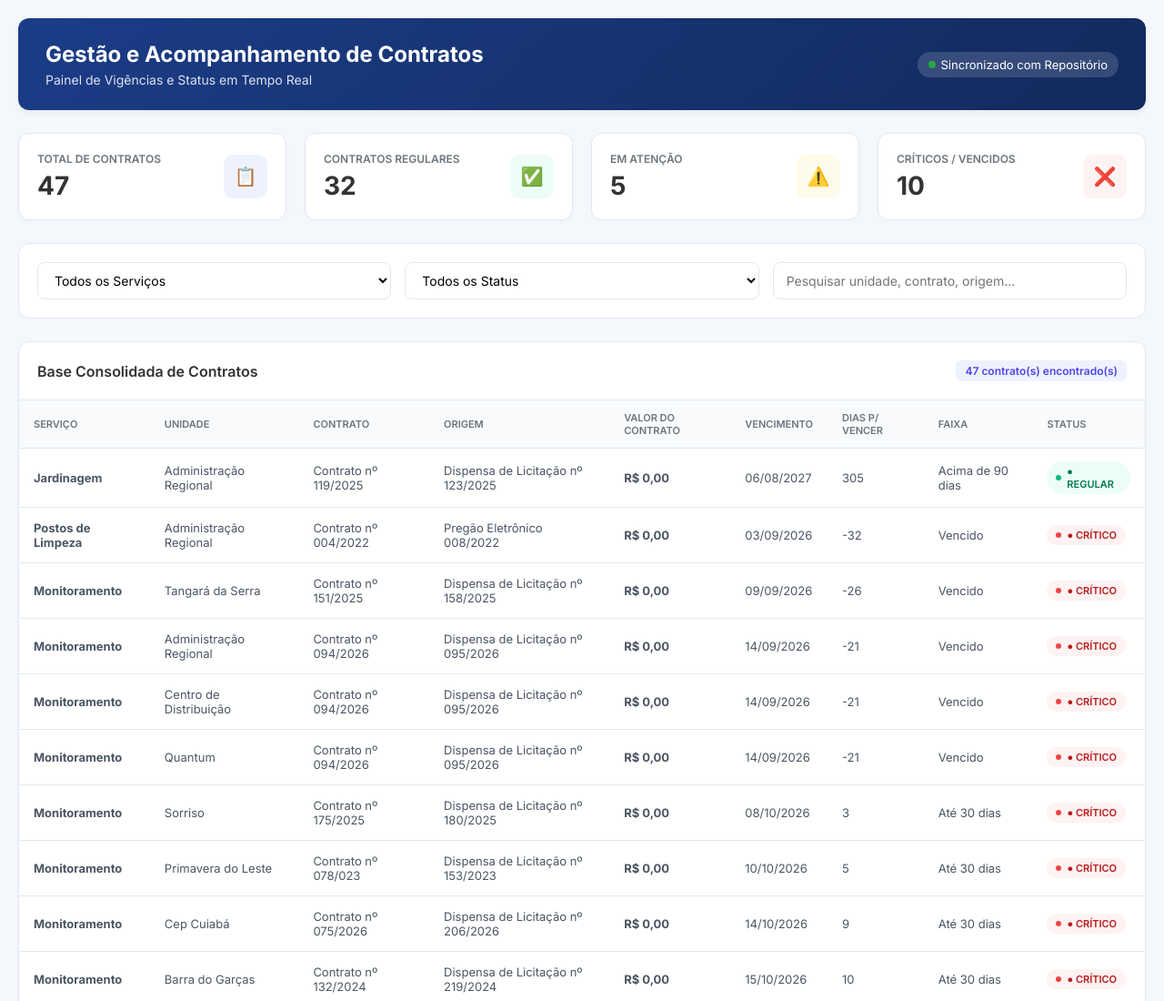
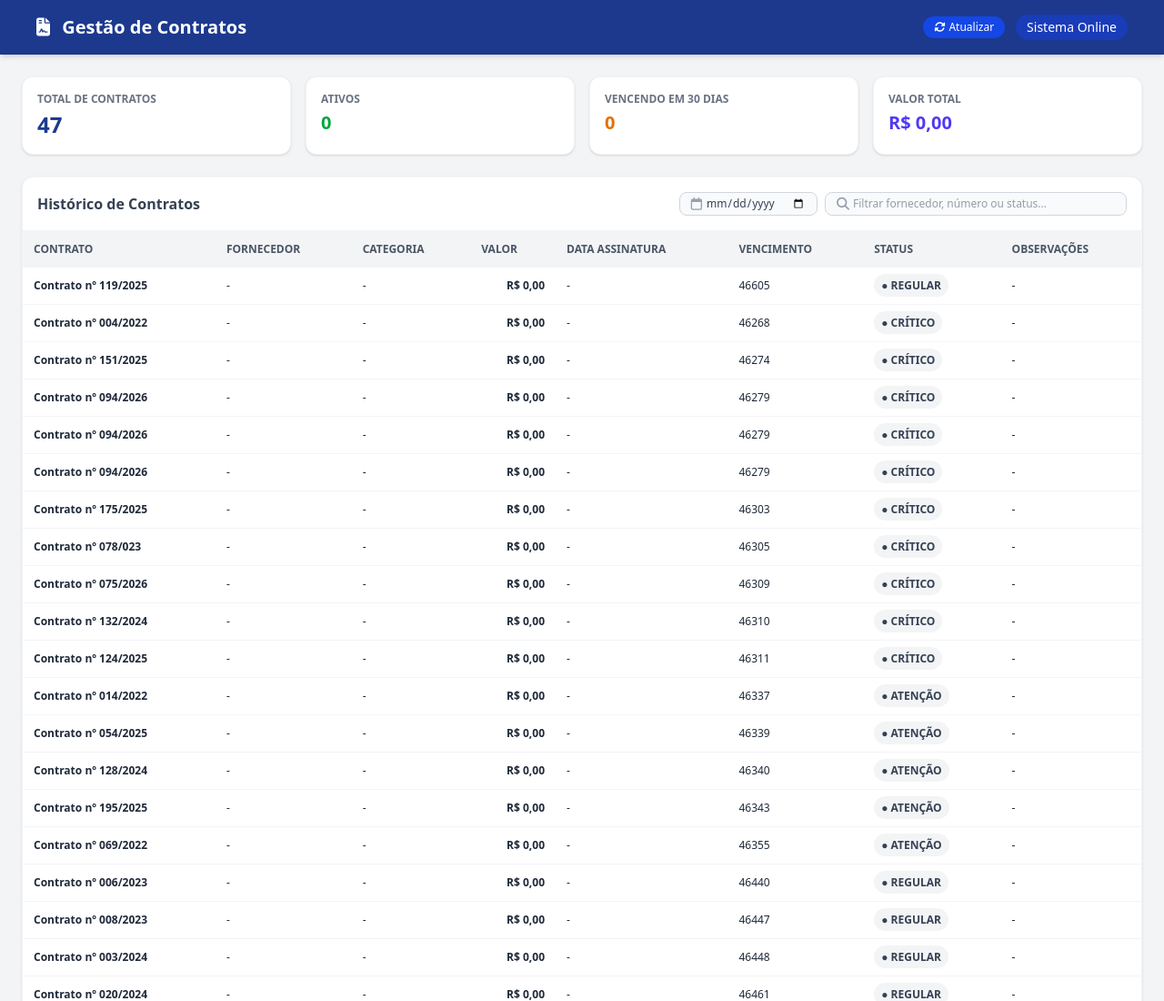
Before and after one commit to changluis2016-jpg/Base-de-Contratos, a plain HTML site: page index.html in a window 1280 px wide. Shown: the top 1100 px of the page at 91% size. Drawn offline with nearby package versions, Linux system fonts and the light colour scheme.

Commit message:
Atualizar o index.html

```diff
--- a/index.html
+++ b/index.html
@@ -1,351 +1,254 @@
 <!DOCTYPE html>
 <html lang="pt-BR">
 <head>
-    <meta charset="UTF-8">
-    <meta name="viewport" content="width=device-width, initial-scale=1.0">
-    <title>Gestão e Acompanhamento de Contratos</title>
-    <link href="https://fonts.googleapis.com/css2?family=Inter:wght@400;500;600;700&display=swap" rel="stylesheet">
+  <meta charset="UTF-8" />
+  <meta name="viewport" content="width=device-width, initial-scale=1.0" />
+  <title>Gestão de Contratos</title>
+  <script src="https://cdn.jsdelivr.net/npm/@tailwindcss/browser@4"></script>
+  <link rel="stylesheet" href="https://cdnjs.cloudflare.com/ajax/libs/font-awesome/6.4.0/css/all.min.css">
   <style>
-        :root {
-            --primary-color: #1b3d88;
-            --primary-dark: #122a5c;
-            --bg-color: #f4f7fc;
-            --card-bg: #ffffff;
-            --text-main: #333333;
-            --text-muted: #6c757d;
-            --border-color: #e2e8f0;
-        }
-
-        * { box-sizing: border-box; margin: 0; padding: 0; font-family: 'Inter', sans-serif; }
-        body { background-color: var(--bg-color); color: var(--text-main); padding: 20px; }
-
-        .container { max-width: 1400px; margin: 0 auto; }
-
-        /* Header */
-        .header {
-            background: linear-gradient(135deg, var(--primary-color), var(--primary-dark));
-            color: white;
-            padding: 25px 30px;
-            border-radius: 12px;
-            display: flex;
-            justify-content: space-between;
-            align-items: center;
-            box-shadow: 0 4px 6px rgba(0,0,0,0.05);
-            margin-bottom: 25px;
-        }
-        .header-left h1 { font-size: 24px; font-weight: 700; margin-bottom: 5px; }
-        .header-left p { font-size: 14px; opacity: 0.85; }
-        .header-logo {
-            background: white;
-            padding: 10px 15px;
-            border-radius: 8px;
-            font-weight: bold;
-            color: var(--primary-color);
-            display: flex;
-            align-items: center;
-            gap: 10px;
-        }
-        .sync-badge {
-            background: rgba(255,255,255,0.15);
-            padding: 6px 12px;
-            border-radius: 20px;
-            font-size: 13px;
-            display: flex;
-            align-items: center;
-            gap: 6px;
-        }
-        .sync-dot { width: 8px; height: 8px; background-color: #28a745; border-radius: 50%; }
-
-        /* Cards de Estatísticas */
-        .stats-grid {
-            display: grid;
-            grid-template-columns: repeat(auto-fit, minmax(240px, 1fr));
-            gap: 20px;
-            margin-bottom: 25px;
-        }
-        .stat-card {
-            background: var(--card-bg);
-            padding: 20px;
-            border-radius: 12px;
-            box-shadow: 0 2px 4px rgba(0,0,0,0.02);
-            border: 1px solid var(--border-color);
-            display: flex;
-            justify-content: space-between;
-            align-items: center;
-        }
-        .stat-info span { display: block; font-size: 12px; text-transform: uppercase; color: var(--text-muted); font-weight: 600; margin-bottom: 5px; }
-        .stat-info h3 { font-size: 28px; font-weight: 700; color: var(--text-main); }
-        .stat-icon { width: 48px; height: 48px; border-radius: 10px; display: flex; align-items: center; justify-content: center; font-size: 20px; }
-        .stat-icon.total { background: #eef2ff; color: #4f46e5; }
-        .stat-icon.regular { background: #ecfdf5; color: #10b981; }
-        .stat-icon.atencao { background: #fffbeb; color: #f59e0b; }
-        .stat-icon.critico { background: #fef2f2; color: #ef4444; }
-
-        /* Filtros */
-        .filters-container {
-            background: var(--card-bg);
-            padding: 20px;
-            border-radius: 12px;
-            border: 1px solid var(--border-color);
-            margin-bottom: 25px;
-            display: flex;
-            gap: 15px;
-            flex-wrap: wrap;
-        }
-        .filter-input, .filter-select {
-            flex: 1;
-            min-width: 200px;
-            padding: 10px 14px;
-            border: 1px solid var(--border-color);
-            border-radius: 8px;
-            font-size: 14px;
-            outline: none;
-            background: #fff;
-        }
-        .filter-input:focus, .filter-select:focus { border-color: var(--primary-color); }
-
-        /* Tabela */
-        .table-card {
-            background: var(--card-bg);
-            border-radius: 12px;
-            border: 1px solid var(--border-color);
-            box-shadow: 0 2px 4px rgba(0,0,0,0.02);
-            overflow: hidden;
-        }
-        .table-header-bar {
-            padding: 20px;
-            border-bottom: 1px solid var(--border-color);
-            display: flex;
-            justify-content: space-between;
-            align-items: center;
-        }
-        .table-header-bar h3 { font-size: 16px; font-weight: 600; color: var(--text-main); }
-        .counter-badge { background: #eef2ff; color: #4f46e5; padding: 4px 10px; border-radius: 6px; font-size: 12px; font-weight: 600; }
-
-        .table-responsive { width: 100%; overflow-x: auto; }
-        table { width: 100%; border-collapse: collapse; text-align: left; }
-        th { background: #f8fafc; padding: 12px 16px; font-size: 11px; text-transform: uppercase; color: var(--text-muted); font-weight: 600; border-bottom: 1px solid var(--border-color); }
-        td { padding: 14px 16px; font-size: 13px; border-bottom: 1px solid var(--border-color); color: #4b5563; }
-        tr:hover { background: #f8fafc; }
-
-        /* Badges de Status */
-        .badge { display: inline-flex; align-items: center; gap: 6px; padding: 4px 10px; border-radius: 20px; font-size: 11px; font-weight: 600; }
-        .badge.regular { background: #ecfdf5; color: #047857; }
-        .badge.critico { background: #fef2f2; color: #b91c1c; }
-        .badge.atencao { background: #fffbeb; color: #b45309; }
-        .dot { width: 6px; height: 6px; border-radius: 50%; }
-        .badge.regular .dot { background: #10b981; }
-        .badge.critico .dot { background: #ef4444; }
-        .badge.atencao .dot { background: #f59e0b; }
+    body { background: #f3f4f6; }
   </style>
 </head>
-<body>
+<body class="text-gray-800 font-sans">
 
-    <div class="container">
-        <!-- Header -->
-        <div class="header">
-            <div class="header-left">
-                <h1>Gestão e Acompanhamento de Contratos</h1>
-                <p>Painel de Vigências e Status em Tempo Real</p>
+  <header class="bg-blue-900 text-white shadow-md py-4 px-6 w-full">
+    <div class="w-full px-4 flex justify-between items-center">
+      <h1 class="text-xl font-bold">
+        <i class="fa-solid fa-file-contract mr-2"></i>
+        Gestão de Contratos
+      </h1>
+
+      <div class="flex items-center gap-3">
+        <button onclick="carregarDados()" class="text-xs bg-blue-700 hover:bg-blue-600 text-white px-3 py-1 rounded-full flex items-center gap-1 transition cursor-pointer">
+          <i class="fa-solid fa-rotate"></i> Atualizar
+        </button>
+        <span class="text-sm bg-blue-800 px-3 py-1 rounded-full">Sistema Online</span>
       </div>
-            <div style="display: flex; gap: 15px; align-items: center;">
-                <div class="sync-badge">
-                    <div class="sync-dot"></div>
-                    Sincronizado com Repositório
+    </div>
+  </header>
+
+  <main class="w-full px-6 py-6">
+    <div class="grid grid-cols-1 sm:grid-cols-2 lg:grid-cols-4 gap-4 mb-6">
+      <div class="bg-white p-4 rounded-xl shadow-sm border border-gray-100">
+        <p class="text-xs text-gray-500 uppercase font-semibold">Total de Contratos</p>
+        <h3 id="cardTotalContratos" class="text-2xl font-bold text-blue-900 mt-1">0</h3>
+      </div>
+
+      <div class="bg-white p-4 rounded-xl shadow-sm border border-gray-100">
+        <p class="text-xs text-gray-500 uppercase font-semibold">Ativos</p>
+        <h3 id="cardAtivos" class="text-xl font-bold text-green-600 mt-1">0</h3>
+      </div>
+
+      <div class="bg-white p-4 rounded-xl shadow-sm border border-gray-100">
+        <p class="text-xs text-gray-500 uppercase font-semibold">Vencendo em 30 dias</p>
+        <h3 id="cardVencendo" class="text-xl font-bold text-amber-600 mt-1">0</h3>
+      </div>
+
+      <div class="bg-white p-4 rounded-xl shadow-sm border border-gray-100">
+        <p class="text-xs text-gray-500 uppercase font-semibold">Valor Total</p>
+        <h3 id="cardValorTotal" class="text-xl font-bold text-indigo-600 mt-1">R$ 0</h3>
+      </div>
+    </div>
+
+    <div class="bg-white rounded-xl shadow-sm border border-gray-100 overflow-hidden w-full">
+      <div class="p-4 border-b border-gray-100 flex flex-col sm:flex-row justify-between items-center gap-4">
+        <h2 class="font-bold text-gray-700">Histórico de Contratos</h2>
+
+        <div class="flex flex-col sm:flex-row gap-2 w-full sm:w-auto">
+          <div class="flex items-center gap-1 bg-gray-50 border border-gray-300 rounded-lg px-3 py-1 text-sm">
+            <i class="fa-regular fa-calendar text-gray-400"></i>
+            <input type="date" id="filterDate" onchange="filtrarTabela()" class="bg-transparent outline-none text-xs text-gray-700 cursor-pointer">
+          </div>
+
+          <div class="flex items-center gap-1 bg-gray-50 border border-gray-300 rounded-lg px-3 py-1 text-sm">
+            <i class="fa-solid fa-search text-gray-400"></i>
+            <input type="text" id="filterText" onkeyup="filtrarTabela()" placeholder="Filtrar fornecedor, número ou status..." class="bg-transparent outline-none text-xs text-gray-700 w-full sm:w-72">
           </div>
         </div>
       </div>
 
-        <!-- Cards -->
-        <div class="stats-grid">
-            <div class="stat-card">
-                <div class="stat-info">
-                    <span>Total de Contratos</span>
-                    <h3 id="count-total">0</h3>
-                </div>
-                <div class="stat-icon total">📋</div>
-            </div>
-            <div class="stat-card">
-                <div class="stat-info">
-                    <span>Contratos Regulares</span>
-                    <h3 id="count-regular">0</h3>
-                </div>
-                <div class="stat-icon regular">✅</div>
-            </div>
-            <div class="stat-card">
-                <div class="stat-info">
-                    <span>Em Atenção</span>
-                    <h3 id="count-atencao">0</h3>
-                </div>
-                <div class="stat-icon atencao">⚠️</div>
-            </div>
-            <div class="stat-card">
-                <div class="stat-info">
-                    <span>Críticos / Vencidos</span>
-                    <h3 id="count-critico">0</h3>
-                </div>
-                <div class="stat-icon critico">❌</div>
-            </div>
-        </div>
-
-        <!-- Filtros -->
-        <div class="filters-container">
-            <select id="filtro-servico" class="filter-select">
-                <option value="">Todos os Serviços</option>
-            </select>
-            <select id="filtro-status" class="filter-select">
-                <option value="">Todos os Status</option>
-                <option value="REGULAR">Regular</option>
-                <option value="ATENÇÃO">Atenção</option>
-                <option value="CRÍTICO">Crítico</option>
-            </select>
-            <input type="text" id="filtro-busca" class="filter-input" placeholder="Pesquisar unidade, contrato, origem...">
-        </div>
-
-        <!-- Tabela -->
-        <div class="table-card">
-            <div class="table-header-bar">
-                <h3>Base Consolidada de Contratos</h3>
-                <span class="counter-badge" id="contador-tabela">0 contrato(s) encontrado(s)</span>
-            </div>
-            <div class="table-responsive">
-                <table id="tabela-contratos">
+      <div class="overflow-x-auto w-full">
+        <table id="tabelaContratos" class="w-full text-left border-collapse text-xs whitespace-nowrap">
           <thead>
-                        <tr>
-                            <th>Serviço</th>
-                            <th>Unidade</th>
-                            <th>Contrato</th>
-                            <th>Origem</th>
-                            <th>Valor do Contrato</th>
-                            <th>Vencimento</th>
-                            <th>Dias p/ Vencer</th>
-                            <th>Faixa</th>
-                            <th>Status</th>
+            <tr class="bg-gray-100 text-gray-600 uppercase">
+              <th class="p-3">Contrato</th>
+              <th class="p-3">Fornecedor</th>
+              <th class="p-3">Categoria</th>
+              <th class="p-3">Valor</th>
+              <th class="p-3">Data Assinatura</th>
+              <th class="p-3">Vencimento</th>
+              <th class="p-3">Status</th>
+              <th class="p-3">Observações</th>
             </tr>
           </thead>
-                    <tbody>
-                        <!-- Preenchido via JavaScript -->
+          <tbody id="corpoTabela" class="divide-y divide-gray-100">
+            <tr>
+              <td colspan="8" class="p-6 text-center text-gray-400">
+                <i class="fa-solid fa-spinner fa-spin mr-2"></i> Carregando contratos...
+              </td>
+            </tr>
           </tbody>
         </table>
       </div>
     </div>
-    </div>
+  </main>
 
   <script>
-        let todosContratos = [];
+    async function carregarDados() {
+      const corpoTabela = document.getElementById('corpoTabela');
 
-        // Converte a data serial do Excel (ex: 46605) para DD/MM/YYYY
-        function converterDataExcel(serial) {
-            if (!serial || isNaN(serial)) return serial || '';
-            const utc_days = Math.floor(serial - 25569);
-            const utc_value = utc_days * 86400 * 1000;
-            const data_obj = new Date(utc_value);
+      try {
+        const resposta = await fetch('contratos.json?t=' + new Date().getTime());
+        const dados = await resposta.json();
 
-            const dia = String(data_obj.getUTCDate()).padStart(2, '0');
-            const mes = String(data_obj.getUTCMonth() + 1).padStart(2, '0');
-            const ano = data_obj.getUTCFullYear();
+        corpoTabela.innerHTML = '';
 
-            return `${dia}/${mes}/${ano}`;
+        if (!dados || dados.length === 0) {
+          corpoTabela.innerHTML = `
+            <tr>
+              <td colspan="8" class="p-6 text-center text-gray-400">
+                Nenhum contrato registrado.
+              </td>
+            </tr>
+          `;
+          atualizarCards([]);
+          return;
         }
 
-        // Formata o valor numérico em Moeda Brasileira (R$)
-        function formatarMoeda(valor) {
-            if (!valor || isNaN(valor)) return 'R$ 0,00';
-            return Number(valor).toLocaleString('pt-BR', { style: 'currency', currency: 'BRL' });
-        }
+        dados.forEach(item => {
+          const tr = document.createElement('tr');
+          tr.className = 'hover:bg-gray-50';
 
-        async function carregarContratos() {
-            try {
-                const resposta = await fetch('contratos.json');
-                todosContratos = await resposta.json();
+          tr.innerHTML = `
+            <td class="p-3 font-semibold">${item.Contrato || '-'}</td>
+            <td class="p-3">${item.Fornecedor || '-'}</td>
+            <td class="p-3">${item.Categoria || '-'}</td>
+            <td class="p-3 text-right font-semibold">${formatarMoeda(item.Valor || 0)}</td>
+            <td class="p-3">${item.DataAssinatura || '-'}</td>
+            <td class="p-3">${item.Vencimento || '-'}</td>
+            <td class="p-3">
+              <span class="px-2 py-1 rounded-full text-xs font-semibold ${statusClass(item.Status || '')}">
+                ${item.Status || '-'}
+              </span>
+            </td>
+            <td class="p-3">${item.Observacoes || '-'}</td>
+          `;
 
-                preencherFiltroServicos();
-                atualizarPainel(todosContratos);
+          corpoTabela.appendChild(tr);
+        });
+
+        atualizarCards(dados);
+        filtrarTabela();
+
       } catch (erro) {
-                console.error('Erro ao carregar os contratos:', erro);
+        console.error('Erro ao carregar contratos.json:', erro);
+        corpoTabela.innerHTML = `
+          <tr>
+            <td colspan="8" class="p-6 text-center text-red-500 font-semibold">
+              Erro ao carregar os dados do arquivo contratos.json.
+            </td>
+          </tr>
+        `;
       }
     }
 
-        function preencherFiltroServicos() {
-            const selectServico = document.getElementById('filtro-servico');
-            const servicos = [...new Set(todosContratos.map(c => c.Serviço).filter(Boolean))];
+    function statusClass(status) {
+      const s = (status || '').toLowerCase();
 
-            selectServico.innerHTML = '<option value="">Todos os Serviços</option>';
-            servicos.sort().forEach(servico => {
-                const option = document.createElement('option');
-                option.value = servico;
-                option.textContent = servico;
-                selectServico.appendChild(option);
-            });
+      if (s.includes('ativo')) return 'bg-green-100 text-green-700';
+      if (s.includes('venc')) return 'bg-red-100 text-red-700';
+      if (s.includes('pend')) return 'bg-yellow-100 text-yellow-700';
+      if (s.includes('renov')) return 'bg-blue-100 text-blue-700';
+
+      return 'bg-gray-100 text-gray-700';
     }
 
-        function atualizarPainel(dados) {
-            const tbody = document.querySelector('#tabela-contratos tbody');
-            tbody.innerHTML = '';
+    function formatarMoeda(valor) {
+      const numero = Number(valor || 0);
+      return new Intl.NumberFormat('pt-BR', {
+        style: 'currency',
+        currency: 'BRL'
+      }).format(numero);
+    }
 
-            let reg = 0, atn = 0, crt = 0;
+    function atualizarCards(dados) {
+      let totalContratos = dados.length;
+      let ativos = 0;
+      let vencendo = 0;
+      let valorTotal = 0;
 
-            dados.forEach(c => {
-                const st = (c.Status || '').toUpperCase().trim();
-                if (st.includes('REGULAR')) reg++;
-                else if (st.includes('ATENÇÃO') || st.includes('ATENCAO')) atn++;
-                else if (st.includes('CRÍTICO') || st.includes('CRITICO') || st.includes('VENCIDO')) crt++;
+      dados.forEach(item => {
+        const status = (item.Status || '').toLowerCase();
+        const valor = Number(item.Valor || 0);
 
-                const dataFormatada = converterDataExcel(c.Vencimento);
-                const valorFormatado = c['Valor do Contrato'] ? formatarMoeda(c['Valor do Contrato']) : 'R$ 0,00';
+        if (status.includes('ativo')) ativos++;
 
-                let badgeClass = 'regular';
-                if (st.includes('CRÍTICO') || st.includes('CRITICO') || st.includes('VENCIDO')) badgeClass = 'critico';
-                else if (st.includes('ATENÇÃO') || st.includes('ATENCAO')) badgeClass = 'atencao';
+        const hoje = new Date();
+        const dataVencimento = item.Vencimento ? new Date(transformarData(item.Vencimento)) : null;
 
-                const tr = document.createElement('tr');
-                tr.innerHTML = `
-                    <td><strong>${c.Serviço || ''}</strong></td>
-                    <td>${c.Unidade || ''}</td>
-                    <td>${c.Contrato || ''}</td>
-                    <td>${c.Origem || ''}</td>
-                    <td><strong>${valorFormatado}</strong></td>
-                    <td>${dataFormatada}</td>
-                    <td>${c['Dias p/ Vencer'] !== undefined ? c['Dias p/ Vencer'] : ''}</td>
-                    <td>${c.Faixa || ''}</td>
-                    <td><span class="badge ${badgeClass}"><span class="dot"></span>${c.Status || ''}</span></td>
-                `;
-                tbody.appendChild(tr);
+        if (dataVencimento) {
+          const diff = (dataVencimento - hoje) / (1000 * 60 * 60 * 24);
+          if (diff >= 0 && diff <= 30) vencendo++;
+        }
+
+        valorTotal += valor;
       });
 
-            // Atualiza contadores dos cards
-            document.getElementById('count-total').textContent = todosContratos.length;
-            document.getElementById('count-regular').textContent = reg;
-            document.getElementById('count-atencao').textContent = atn;
-            document.getElementById('count-critico').textContent = crt;
-            document.getElementById('contador-tabela').textContent = `${dados.length} contrato(s) encontrado(s)`;
+      document.getElementById('cardTotalContratos').innerText = totalContratos;
+      document.getElementById('cardAtivos').innerText = ativos;
+      document.getElementById('cardVencendo').innerText = vencendo;
+      document.getElementById('cardValorTotal').innerText = formatarMoeda(valorTotal);
     }
 
-        function aplicarFiltros() {
-            const servicoFiltro = document.getElementById('filtro-servico').value;
-            const statusFiltro = document.getElementById('filtro-status').value.toUpperCase();
-            const buscaFiltro = document.getElementById('filtro-busca').value.toLowerCase();
-
-            const filtrados = todosContratos.filter(c => {
-                const matchServico = !servicoFiltro || c.Serviço === servicoFiltro;
-                const matchStatus = !statusFiltro || (c.Status || '').toUpperCase().includes(statusFiltro);
-
-                const textoGeral = `${c.Unidade || ''} ${c.Contrato || ''} ${c.Origem || ''} ${c.Serviço || ''}`.toLowerCase();
-                const matchBusca = !buscaFiltro || textoGeral.includes(buscaFiltro);
-
-                return matchServico && matchStatus && matchBusca;
-            });
-
-            atualizarPainel(filtrados);
+    function transformarData(data) {
+      if (!data) return null;
+      const partes = data.split('/');
+      if (partes.length === 3) {
+        return `${partes[2]}-${partes[1]}-${partes[0]}`;
+      }
+      return data;
     }
 
-        // Eventos de filtro
-        document.getElementById('filtro-servico').addEventListener('change', aplicarFiltros);
-        document.getElementById('filtro-status').addEventListener('change', aplicarFiltros);
-        document.getElementById('filtro-busca').addEventListener('input', aplicarFiltros);
+    function filtrarTabela() {
+      const inputDate = document.getElementById('filterDate').value;
+      const inputTxt = document.getElementById('filterText').value.toLowerCase();
+      const tabela = document.getElementById('tabelaContratos');
+      const linhas = tabela.getElementsByTagName('tr');
 
-        // Inicialização
-        document.addEventListener('DOMContentLoaded', carregarContratos);
+      for (let i = 1; i < linhas.length; i++) {
+        const tdContrato = linhas[i].getElementsByTagName('td')[0];
+        const tdFornecedor = linhas[i].getElementsByTagName('td')[1];
+        const tdCategoria = linhas[i].getElementsByTagName('td')[2];
+        const tdValor = linhas[i].getElementsByTagName('td')[3];
+        const tdDataAssinatura = linhas[i].getElementsByTagName('td')[4];
+        const tdVencimento = linhas[i].getElementsByTagName('td')[5];
+        const tdStatus = linhas[i].getElementsByTagName('td')[6];
+        const tdObservacoes = linhas[i].getElementsByTagName('td')[7];
+
+        if (!tdContrato || !tdFornecedor || !tdStatus) continue;
+
+        const textoContrato = tdContrato.textContent || tdContrato.innerText;
+        const textoFornecedor = tdFornecedor.textContent || tdFornecedor.innerText;
+        const textoCategoria = tdCategoria.textContent || tdCategoria.innerText;
+        const textoStatus = tdStatus.textContent || tdStatus.innerText;
+        const textoObservacoes = tdObservacoes.textContent || tdObservacoes.innerText;
+        const textoVencimento = tdVencimento.textContent || tdVencimento.innerText;
+
+        let matchDate = true;
+        if (inputDate) {
+          const dataVencimento = transformarData(textoVencimento);
+          matchDate = dataVencimento ? dataVencimento === inputDate : false;
+        }
+
+        const textoCombinado = (textoContrato + ' ' + textoFornecedor + ' ' + textoCategoria + ' ' + textoStatus + ' ' + textoObservacoes).toLowerCase();
+        const matchText = textoCombinado.includes(inputTxt);
+
+        linhas[i].style.display = (matchDate && matchText) ? '' : 'none';
+      }
+    }
+
+    window.onload = carregarDados;
   </script>
 </body>
 </html>
```
Lines whose indentation alone changed are shown as unchanged.
